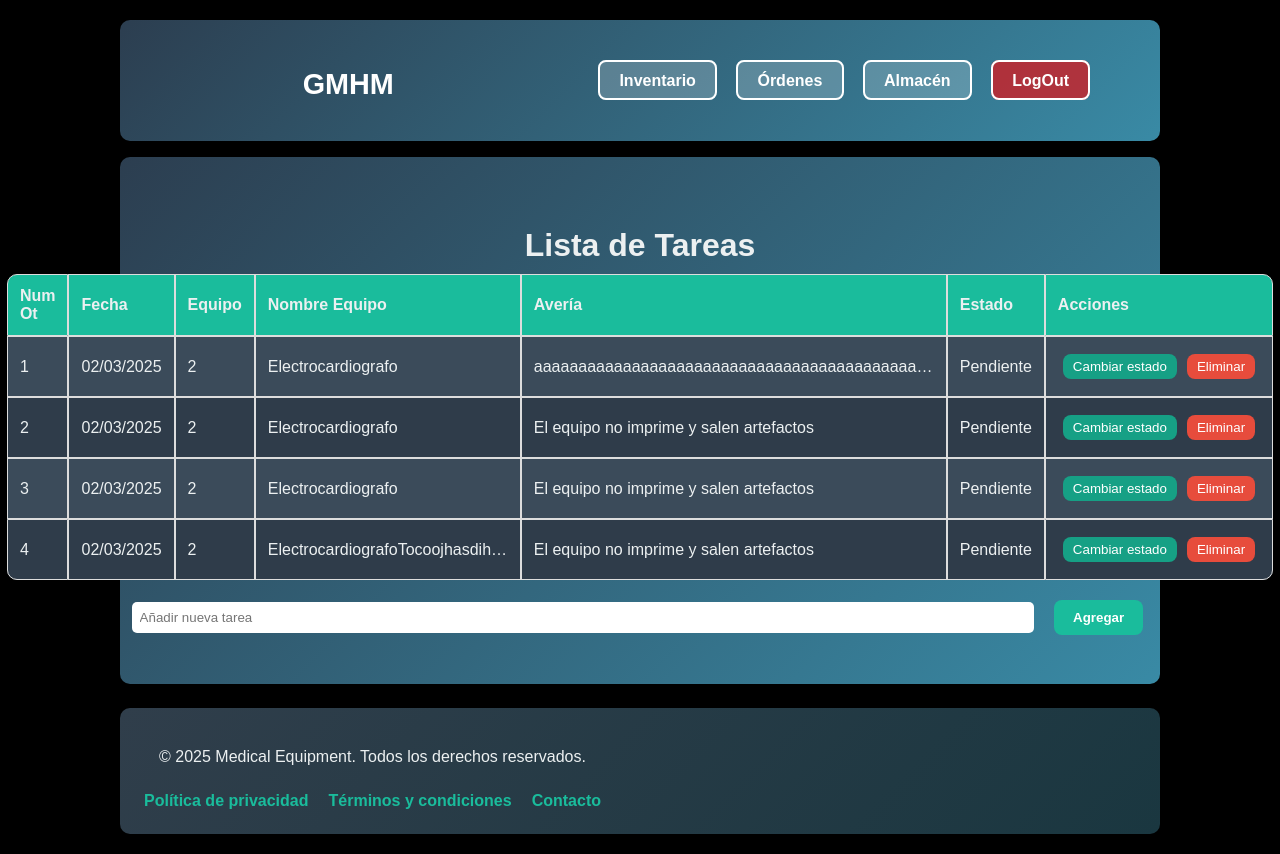
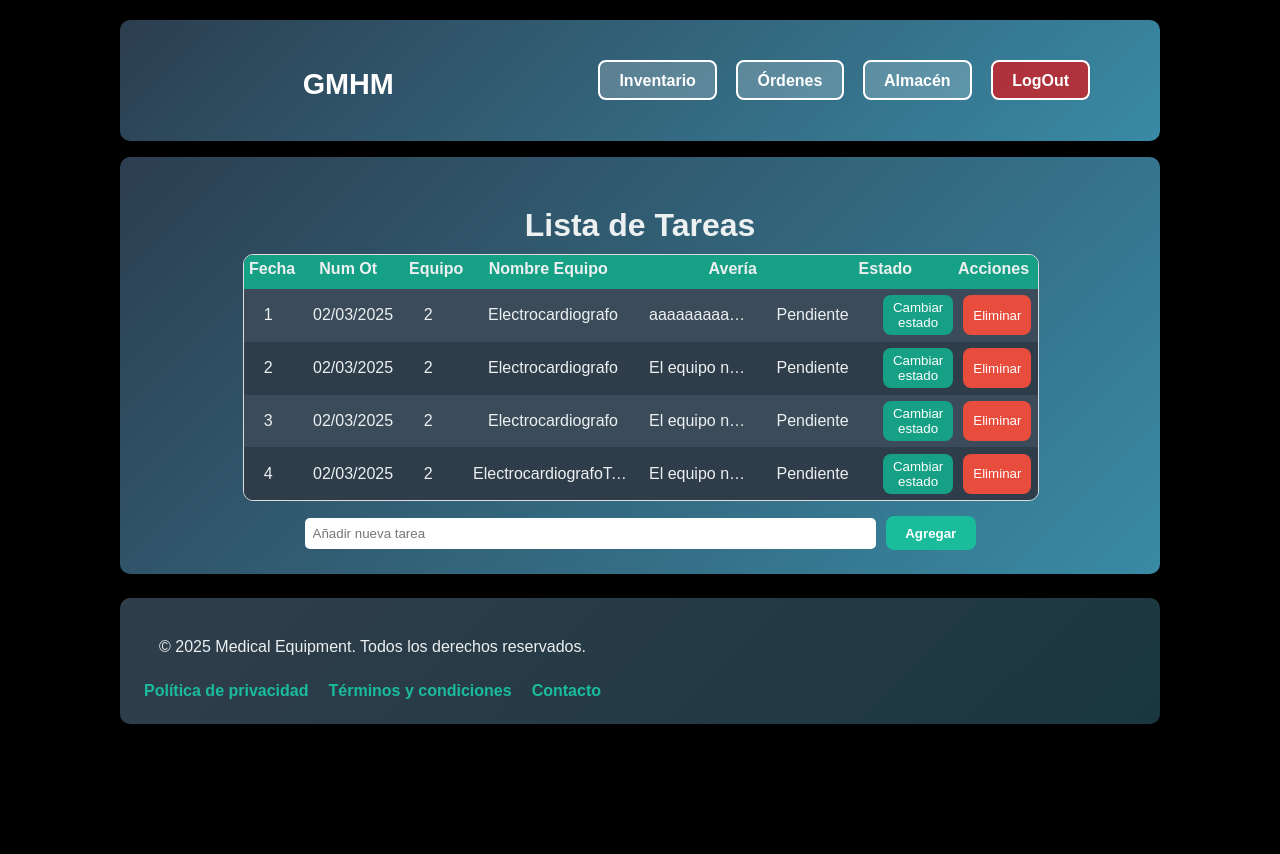
Before and after one commit to AtoBerenguer/gehm, a Vue app: page /tareasList in a window 1280 px wide. After the commit the page ends 800 px from the top, so only its background shows below. Built offline with nearby package versions, Linux system fonts and the light colour scheme.

Commit message:
Refactor tablas en componentes de inventario y tareas, mejorando la estructura y estilos

```diff
--- a/src/components/inventary/allInventario.vue
+++ b/src/components/inventary/allInventario.vue
@@ -3,38 +3,35 @@
         <h2 class="title">Inventario de Equipos</h2>
 
         <button @click="mostrarModal = true" class="btn-create">Crear Equipo</button>
-        <table>
-            <thead>
-                <tr>
-                    <th>ID</th>
-                    <th>Tipología</th>
-                    <th>Marca</th>
-                    <th>Modelo</th>
-                    <th>Número de Serie</th>
-                </tr>
-            </thead>
-            <tbody>
-                <tr v-for="equipo in equipos" :key="equipo.id">
-                    <td>{{ equipo.id_inventario }}</td>
-                    <td>{{ equipo.nombre_categoria }}</td>
-                    <td>{{ equipo.nombre_marca }}</td>
-                    <td>{{ equipo.nombre_modelo }}</td>
-                    <td>{{ equipo.numero_serie }}</td>
-                </tr>
-            </tbody>
-        </table>
-        <modalCreateEquipment v-if="mostrarModal" @cerrarModal="cerrarModal"/>
+
+        <div class="table-container">
+            <div class="table-header">
+                <div class="table-cell">ID</div>
+                <div class="table-cell">Tipología</div>
+                <div class="table-cell">Marca</div>
+                <div class="table-cell">Modelo</div>
+                <div class="table-cell">Número de Serie</div>
+            </div>
+            <div v-for="equipo in equipos" :key="equipo.id" class="table-row">
+                <div class="table-cell">{{ equipo.id_inventario }}</div>
+                <div class="table-cell">{{ equipo.nombre_categoria }}</div>
+                <div class="table-cell">{{ equipo.nombre_marca }}</div>
+                <div class="table-cell">{{ equipo.nombre_modelo }}</div>
+                <div class="table-cell">{{ equipo.numero_serie }}</div>
+            </div>
+        </div>
+
+        <modalCreateEquipment v-if="mostrarModal" @cerrarModal="cerrarModal" />
     </div>
 </template>
 
 <script>
-import axios from 'axios'
-import modalCreateEquipment from './modalCreateEquipment.vue'
+import axios from 'axios';
+import modalCreateEquipment from './modalCreateEquipment.vue';
 
 export default {
     name: 'allInventario',
     components: {
-
         modalCreateEquipment
     },
     data() {
@@ -44,12 +41,14 @@ export default {
         };
     },
     mounted() {
-        axios.get('http://localhost/BDD-MedicalEquipment/controller/inventary/CRUD_INVENTARY.php').then(response => {
-            this.equipos = response.data;
-            console.log(this.equipos);
-        }).catch(error => {
-            console.log("Error: ", error);
-        });
+        axios.get('http://localhost/BDD-MedicalEquipment/controller/inventary/CRUD_INVENTARY.php')
+            .then(response => {
+                this.equipos = response.data;
+                console.log(this.equipos);
+            })
+            .catch(error => {
+                console.log("Error: ", error);
+            });
     },
     methods: {
         abrirModal() {
@@ -59,7 +58,7 @@ export default {
             this.mostrarModal = false;
         }
     }
-}
+};
 </script>
 
 <style scoped>
@@ -83,12 +82,6 @@ export default {
     font-weight: bold;
 }
 
-table {
-  border-collapse: separate;
-  border-spacing: 0;
-  width: 80%;
-
-}
 button {
     background: #1abc9c;
     color: white;
@@ -105,57 +98,45 @@ button:hover {
     transform: scale(1.05);
 }
 
-
-
-
-th:first-child {
-  border-top-left-radius: 10px;
+.table-container {
+    width: 80%;
+    display: flex;
+    flex-direction: column;
+    border: 1px solid #ddd;
+    border-radius: 10px;
+    overflow: hidden;
 }
 
-th:last-child {
-  border-top-right-radius: 10px;
-}
-
-tr:last-child td:first-child {
-  border-bottom-left-radius: 10px;
-}
-
-tr:last-child td:last-child {
-  border-bottom-right-radius: 10px;
-}
-
-th,
-td {
-  padding: 12px;
-  text-align: left;
-  color: #ecf0f1;
-  border: 1px solid #ddd;
-}
-
-th {
+.table-header, .table-row {
+    display: flex;
     background-color: #1abc9c;
     color: white;
     font-weight: bold;
+
 }
 
-tr:nth-child(even) {
+.table-row:nth-child(even) {
     background-color: #34495e;
 }
 
-tr:nth-child(odd) {
+.table-row:nth-child(odd) {
     background-color: #2f3c4a;
 }
 
-tr:hover {
+.table-row:hover {
     background-color: #1abc9c;
     color: white;
 }
 
-.btn-create {
-    background: #16a085;
+.table-cell {
+    flex: 1;
+    padding: 12px;
+    text-align: left;
+    border-right: 1px solid #ddd;
+    color: #ecf0f1;
 }
 
-.btn-create:hover {
-    background-color: #1abc9c;
+.table-cell:last-child {
+    border-right: none;
 }
 </style>
--- a/src/components/task/tareasList.vue
+++ b/src/components/task/tareasList.vue
@@ -1,43 +1,38 @@
 <template>
   <div class="container">
-    <div class="task-list">
+    <div class="listaTareas">
       <h2>Lista de Tareas</h2>
-      <div class="table-container">
-        <table>
-          <thead>
-            <tr>
-              <th>Num Ot</th>
-              <th>Fecha</th>
-              <th>Equipo</th>
-              <th>Nombre Equipo</th>
-              <th>Avería</th>
-              <th>Estado</th>
-              <th>Acciones</th>
-            </tr>
-          </thead>
-          <tbody>
-            <tr v-for="(tarea, index) in tareas" :key="tarea.id" :class="index % 2 === 0 ? 'par' : 'impar'">
-              <td>{{ tarea.numOt }}</td>
-              <td>{{ tarea.fecha }}</td>
-              <td>{{ tarea.equipoId }}</td>
-              <td>{{ tarea.nombreEquipo }}</td>
-              <td class="averia">{{ tarea.averia }}</td>
-              <td>{{ tarea.estado ? 'Completada' : 'Pendiente' }}</td>
-              <td>
-                <button @click="toggleEstado(tarea.id)" class="btn-toggle">Cambiar estado</button>
-                <button @click="eliminarTarea(tarea.id)" class="btn-delete">Eliminar</button>
-              </td>
-            </tr>
-          </tbody>
-        </table>
+      <div class="containerLista">
+        <div class="lista-titulos">
+          <div class="lista titulo">Fecha</div>
+          <div class="lista titulo">Num Ot</div>
+          <div class="lista titulo">Equipo</div>
+          <div class="lista titulo">Nombre Equipo</div>
+          <div class="lista titulo">Avería</div>
+          <div class="lista titulo">Estado</div>
+          <div class="lista titulo">Acciones</div>
+        </div>
+        <div v-for="(tarea, index) in tareas" :key="tarea.id" :class="['lista-fila', index % 2 === 0 ? 'par' : 'impar']">
+          <div class="lista">{{ tarea.numOt }}</div>
+          <div class="lista">{{ tarea.fecha }}</div>
+          <div class="lista">{{ tarea.equipoId }}</div>
+          <div class="lista nombreEquipo" >{{ tarea.nombreEquipo }}</div>
+          <div class="lista averia">{{ tarea.averia }}</div>
+          <div class="lista">{{ tarea.estado ? 'Completada' : 'Pendiente' }}</div>
+          <div class="lista actions">
+            <button @click="toggleEstado(tarea.id)" class="btn-toggle">Cambiar estado</button>
+            <button @click="eliminarTarea(tarea.id)" class="btn-delete">Eliminar</button>
+          </div>
+        </div>
       </div>
-
       <div class="task-input">
         <input v-model="nuevaTarea" placeholder="Añadir nueva tarea" />
         <button @click="agregarTarea" class="btn-add">Agregar</button>
       </div>
     </div>
   </div>
+
+
 </template>
 
 <script>
@@ -70,16 +65,17 @@ export default {
 
 <style scoped>
 .averia {
-  max-width: 25rem;
-  white-space: nowrap;
+  width: 100%;
   overflow: hidden;
   text-overflow: ellipsis;
+  white-space: nowrap;
 }
-
-.action {
-  width: 1px;
+.nombreEquipo {
+  width: 100%;
+  overflow: hidden;
+  text-overflow: ellipsis;
+  white-space: nowrap;
 }
-
 .container {
   background: linear-gradient(135deg, #2c3e50, #398aa5);
   padding: 1.5rem;
@@ -92,119 +88,94 @@ export default {
   margin: auto;
   margin-top: 1rem;
 }
-
-.task-list {
- padding: 20px;
+.listaTareas {
   border-radius: 12px;
   text-align: center;
+  width: 80%;
 }
-
 h2 {
   color: #ecf0f1;
-  margin-bottom: 10px;
+  margin-bottom: 0.625rem;
   font-size: 2rem;
   font-weight: bold;
 }
-
-.table-container {
-  max-width: 100%;
+.containerLista {
+    width:100%;
+    display: flex;
+    flex-direction: column;
+    border: 1px solid #ddd;
+    border-radius: 0.625rem;
+    overflow: hidden;
+}
+.lista-titulos, .lista-fila {
+  display: grid;
+  gap: 1rem;
+  grid-template-columns: 3rem 5rem 3rem 10rem 2fr 6rem 1fr;
 
 }
 
-table {
-  border-collapse: separate;
-  border-spacing: 0;
+.lista-titulos{
+  background: #16a085;
+  color: white;
 }
 
-th:first-child {
-  border-top-left-radius: 10px;
+.lista {
+  flex: 1;
+  padding: 0.3rem;
+  text-align: center;
+  color: #ecf0f1;
+  margin: auto;
 }
-
-th:last-child {
-  border-top-right-radius: 10px;
+.titulo {
+  font-weight: bold;
+  height: 1.5rem;
 }
-
-tr:last-child td:first-child {
-  border-bottom-left-radius: 10px;
+.actions {
+  display: flex;
+  gap: 0.625rem;
+  padding: 0.4rem;
 }
-
-tr:last-child td:last-child {
-  border-bottom-right-radius: 10px;
-}
-
-th,
-td {
-  padding: 12px;
-  text-align: left;
-  color: #ecf0f1;
-  border: 1px solid #ddd;
-}
-th {
-  background: #1abc9c;
-  font-weight: bold;
-
-}
-
-td {
-  max-width: 15rem;
-  white-space: nowrap;
-  overflow: hidden;
-  text-overflow: ellipsis;
-}
-
 .par {
   background: #3b4b5a;
 }
-
 .impar {
   background: #2f3c4a;
 }
-
-tr:hover {
+.list-row:hover {
   background-color: #1abc2a70;
   color: white;
 }
-
 button {
-  padding: 5px 10px;
+  padding: 0.313rem 0.625rem;
   border: none;
   border-radius: 8px;
   cursor: pointer;
-  margin: 5px;
   transition: all 0.3s ease-in-out;
 }
-
 button:hover {
   opacity: 0.8;
 }
-
 .btn-toggle {
   background: #16a085;
   color: white;
 }
-
 .btn-delete {
   background: #e74c3c;
   color: white;
 }
-
 .btn-add {
   background: #1abc9c;
   color: white;
   padding: 0.6rem 1.2rem;
   border-radius: 8px;
   font-weight: bold;
-  transition: all 0.3s ease-in-out;
-  margin-left: 10px;
 }
-
 .task-input {
   margin-top: 15px;
   display: flex;
   justify-content: center;
   align-items: center;
 }
-
 input {
   padding: 8px;
   width: 70%;
@@ -212,7 +183,6 @@ input {
   border-radius: 5px;
   margin-right: 10px;
 }
-
 input:focus {
   outline: none;
   border: 2px solid #16a085;
```
